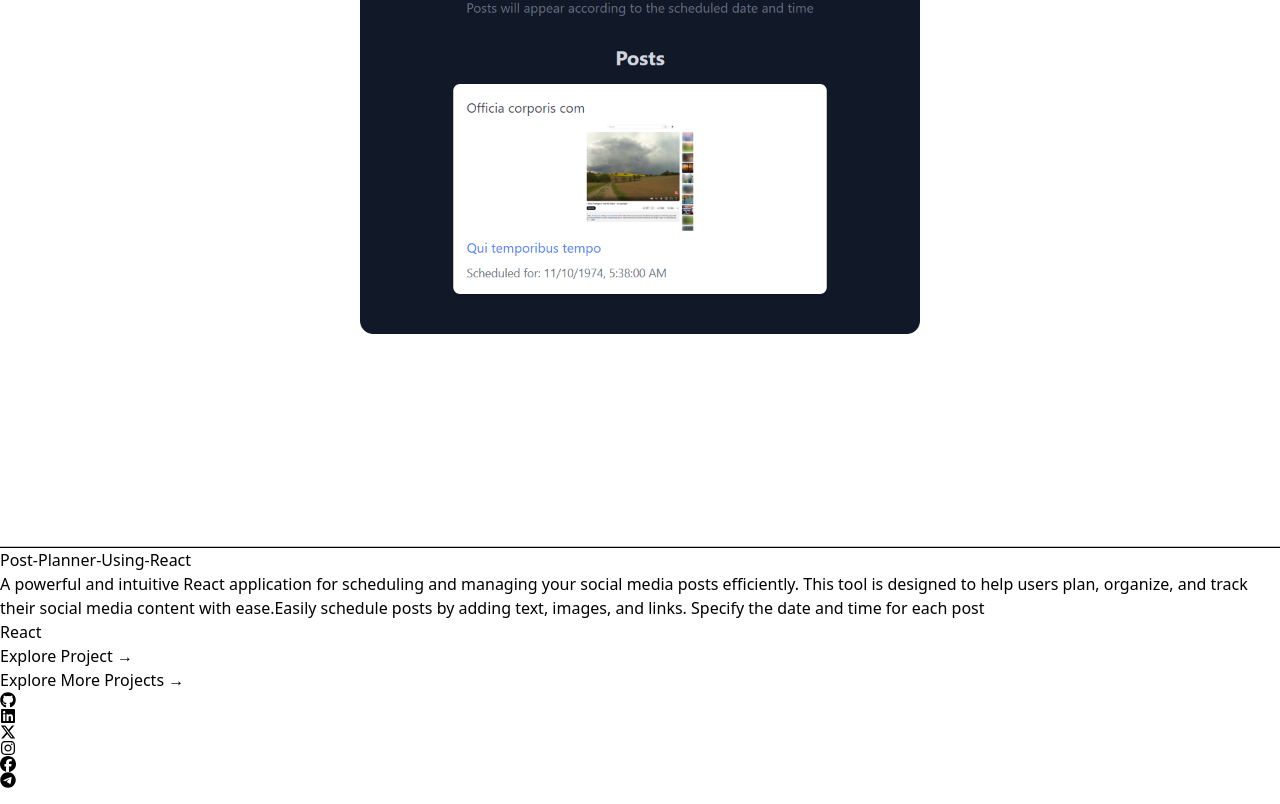
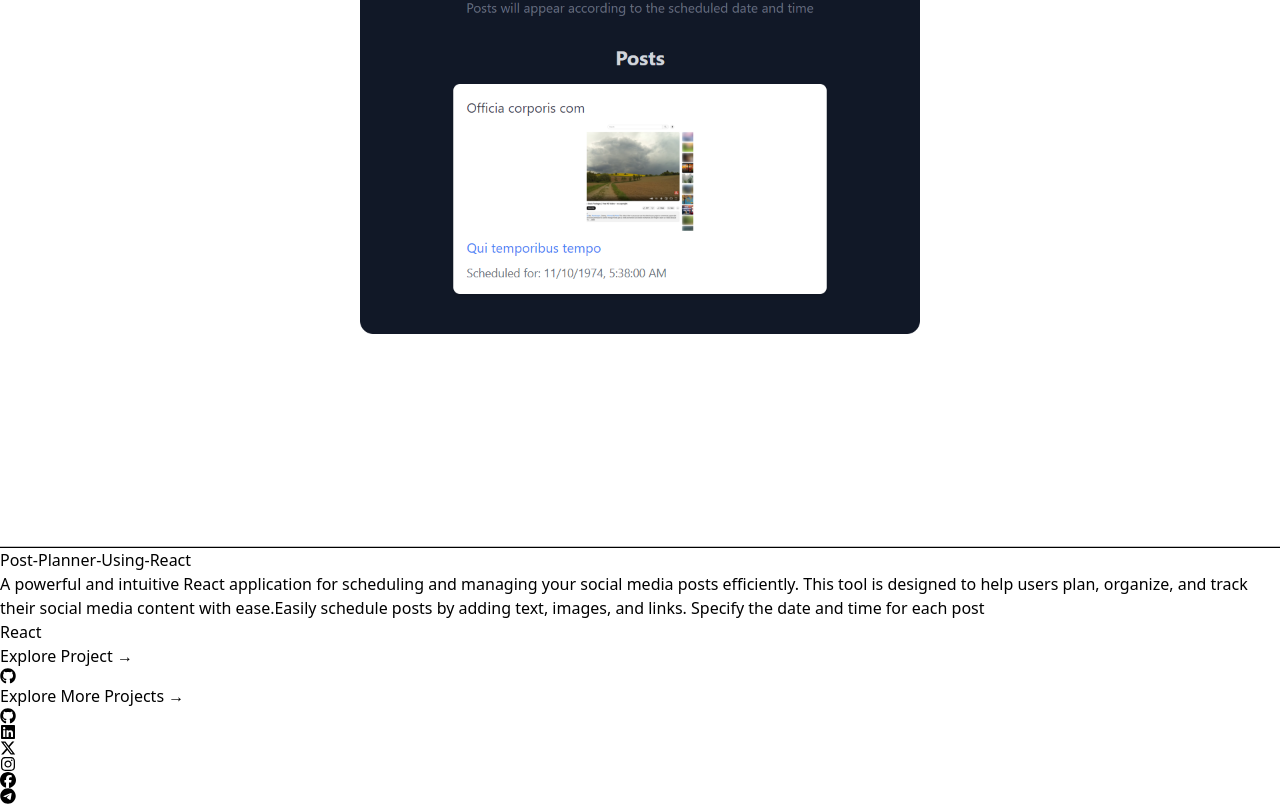
Before and after one commit to Minhajkc/Portfolio, a React (Vite) app: page /projects in a window 1280 px wide. Shown: the part 3916-4720 px from the top of the page. Built offline with nearby package versions, Linux system fonts and the light colour scheme.

Commit message:
everthig updated

```diff
--- a/src/Components/Projects.jsx
+++ b/src/Components/Projects.jsx
@@ -106,13 +106,14 @@ function Projects() {
    <div>
    <div className="flex flex-col items-center justify-center py-12 px-4 sm:">
   <a
-
-             className="inline-block px-4 cursor-pointer py-2 bg-blue-800 text-white rounded-lg hover:bg-blue-700 transition-colors duration-300 font-semibold"
+    className="inline-flex items-center px-4 cursor-pointer py-2 bg-black text-white rounded-lg hover:bg-blue-900 transition-colors duration-300 font-semibold text-lg"
     href='https://github.com/Minhajkc?tab=repositories'
   >
+    <FaGithub className="w-5 h-5 text-sm mr-2" />
     Explore More Projects →
   </a>
 </div>
+
    </div>
     <div className="flex justify-center space-x-6 mt-10">
             <a href="https://github.com/minhajkc" target="_blank" rel="noopener noreferrer" className="text-gray-400 hover:text-white transition-colors">
```
Lines whose indentation alone changed are shown as unchanged.
